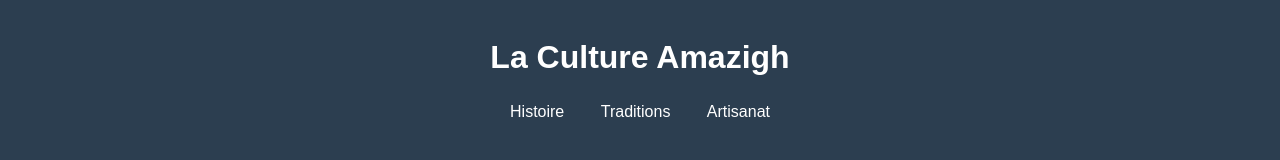
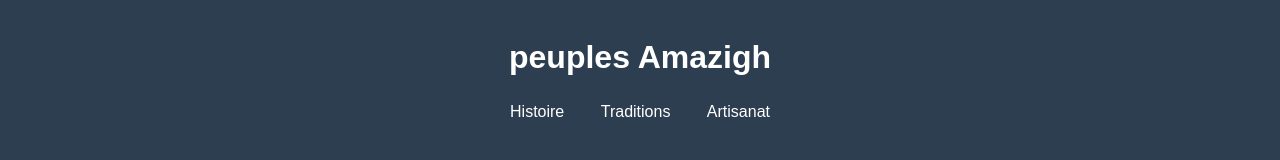
Before and after one commit to mayloud/tp-devops, a plain HTML site: page index.html in a window 1280 px wide. Shown: the top 160 px of the page. Drawn offline with Linux system fonts and the light colour scheme.

Commit message:
Modification du titre et  dans index.html

```diff
--- a/index.html
+++ b/index.html
@@ -3,12 +3,12 @@
 <head>
     <meta charset="UTF-8">
     <meta name="viewport" content="width=device-width, initial-scale=1.0">
-    <title>Culture Amazigh</title>
+    <title>Culture Amazigh </title>
     <link rel="stylesheet" href="style.css">
 </head>
 <body>
     <header>
-        <h1>La Culture Amazigh</h1>
+        <h1>peuples Amazigh</h1>
         <nav>
             <ul>
                 <li><a href="#histoire">Histoire</a></li>
```
